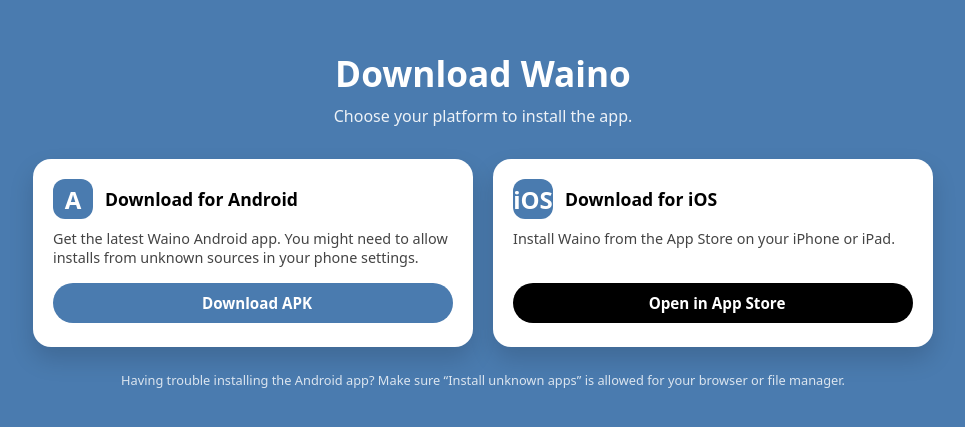
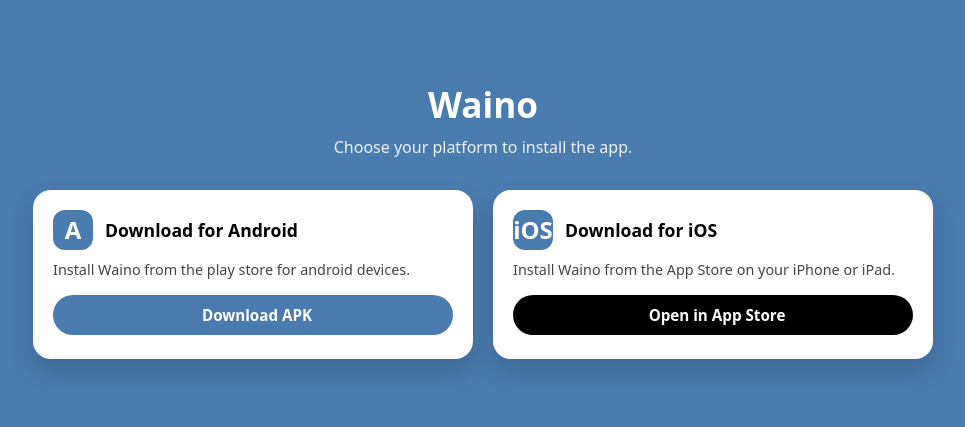
Before and after one commit to Waino3558/Waino, a plain HTML site: page index.html in a window 1280 px wide. Shown: the part 181-608 px from the top of the page, without its empty margins (157-1122 px from the left). Drawn offline with Linux system fonts and the light colour scheme.

Commit message:
Update index.html

```diff
--- a/index.html
+++ b/index.html
@@ -128,7 +128,7 @@
   </head>
   <body>
     <div class="wrapper">
-      <h1 class="title">Download Waino</h1>
+      <h1 class="title">Waino</h1>
       <p class="subtitle">
         Choose your platform to install the app.
       </p>
@@ -142,14 +142,13 @@
               <div class="card-title">Download for Android</div>
             </div>
             <p class="card-text">
-              Get the latest Waino Android app. You might need to allow installs
-              from unknown sources in your phone settings.
+              Install Waino from the play store for android devices.
             </p>
           </div>
 
           <a
             class="button button-primary"
-            href="https://docs.google.com/uc?export=download&id=1Uy-3OPNlCJ2mk0sN1pxqKE9XoZpsxBav"
+            href="https://play.google.com/store/apps/details?id=com.wainoapp.app"
             target="_blank"
             rel="noopener noreferrer"
           >
@@ -182,10 +181,7 @@
         </div>
       </div>
 
-      <p class="note">
-        Having trouble installing the Android app? Make sure “Install unknown
-        apps” is allowed for your browser or file manager.
-      </p>
+
     </div>
   </body>
 </html>
```
